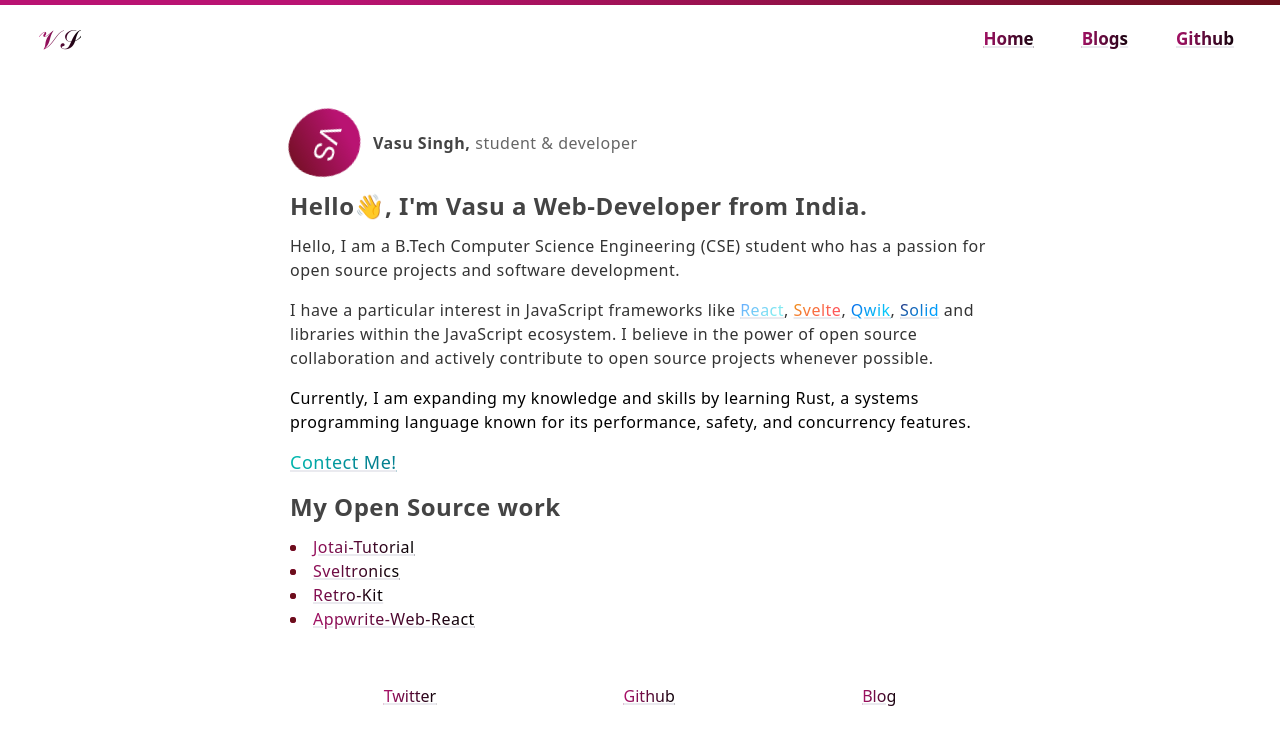
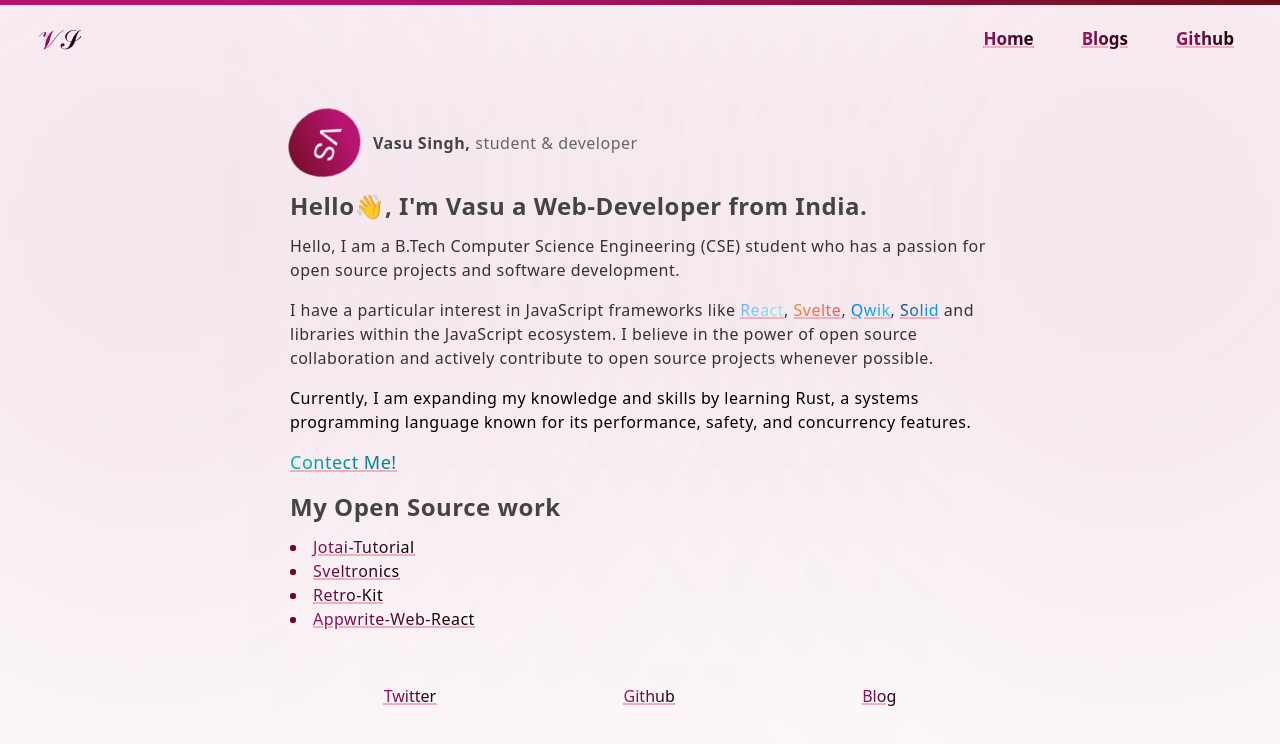
Before and after one commit to vasucp1207/vasu-dev, a SvelteKit app: page / in a window 1280 px wide. Shown: the top 744 px of the page. Built offline with nearby package versions, Linux system fonts and the light colour scheme.

Commit message:
background gradient

```diff
--- a/src/routes/+layout.svelte
+++ b/src/routes/+layout.svelte
@@ -39,7 +39,7 @@
 		width: 700px;
 		display: flex;
 		justify-content: space-around;
-		text-decoration: underline 2px #eaeaef;
+		text-decoration: underline 2px #efb2bd;
 	}
 	.footer>a {
 		cursor: alias;
--- a/src/routes/+page.svelte
+++ b/src/routes/+page.svelte
@@ -3,6 +3,8 @@
 </script>
 
 <div class='cont'>
+	<div class='gradient-1' />
+	<div class='gradient-2' />
 	<div class='wrap'>
 	<div class='header'>
 		<div class='blob'>VS</div>
@@ -116,7 +118,7 @@
 		margin-bottom: 1rem;
 	}
 	span {
-		text-decoration: underline 2px #eaeaef;
+		text-decoration: underline 2px #efb2bd;
 		font-weight: 500;
 	}
 	.react {
@@ -159,7 +161,7 @@
 	a {
 		width: max-content;
 		display: flex;
-		text-decoration: underline 2px #eaeaef;
+		text-decoration: underline 2px #efb2bd;
 	}
 	li {
 		background: -webkit-linear-gradient(right, #000, #b91372);
--- a/src/routes/Header.svelte
+++ b/src/routes/Header.svelte
@@ -45,11 +45,11 @@
 		background: -webkit-linear-gradient(right, #000, #b91372);
 		-webkit-background-clip: text;
 		-webkit-text-fill-color: transparent;
-    text-decoration: underline 2px #eaeaef;
+    text-decoration: underline 2px #efb2bd;
     padding: 8px;
   }
   .links>a:hover {
-    background: #f3eeef;
+    background: #efc5ce;
     border-radius: 8px;
     -webkit-text-fill-color: #b91372;
     text-decoration: underline 2px #b91372;
--- a/src/routes/blogs/+page.svelte
+++ b/src/routes/blogs/+page.svelte
@@ -6,6 +6,8 @@
 </script>
 
 <div class='blog-wrap'>
+	<div class='gradient-1' />
+	<div class='gradient-2' />
   <div class='blog-home-cont'>
       <div class='blogs-head'>Blogs</div>
 
@@ -38,7 +40,7 @@
     background: -webkit-linear-gradient(right, #000, #b91372);
 		-webkit-background-clip: text;
 		-webkit-text-fill-color: transparent;
-    text-decoration: underline 2px #eaeaef;
+    text-decoration: underline 2px #efb2bd;
   }
   .blog-list {
     margin-top: 3.0rem;
@@ -57,7 +59,7 @@
   }
   .blog-des:hover {
     color: #b91372;
-    background: #f3eeef;
+    background: #efd4da;
     cursor: pointer;
   }
   .blog-name:hover {
--- a/src/routes/styles.css
+++ b/src/routes/styles.css
@@ -1,6 +1,6 @@
 ::selection {
 	color: #b91372;
-	background: #f3eeef;
+	background: #efc5ce;
 	-webkit-text-fill-color: #b91372;
 }
 
@@ -19,6 +19,9 @@
 	.blog-home-cont {
 		max-width: 450px;
 	}
+	.gradient-2 {
+		visibility: hidden;
+	}
 }
 
 svg {
@@ -26,6 +29,26 @@ svg {
 	height: 1rem;
 	margin-left: 10px;
 	margin-right: 3px;
+}
+
+.gradient-1 {
+	left: 0%;
+	position: fixed;
+	height: 300px;
+	width: 300px;
+  background-image: linear-gradient(315deg, #6b0f1a 0%, #b91372 74%);
+  filter: blur(300px);
+	z-index: -10;
+}
+
+.gradient-2 {
+	right: 0%;
+	position: fixed;
+	height: 300px;
+	width: 300px;
+  background-image: linear-gradient(315deg, #6b0f1a 0%, #b91372 74%);
+  filter: blur(300px);
+	z-index: -10;
 }
 
 /* width */
```
